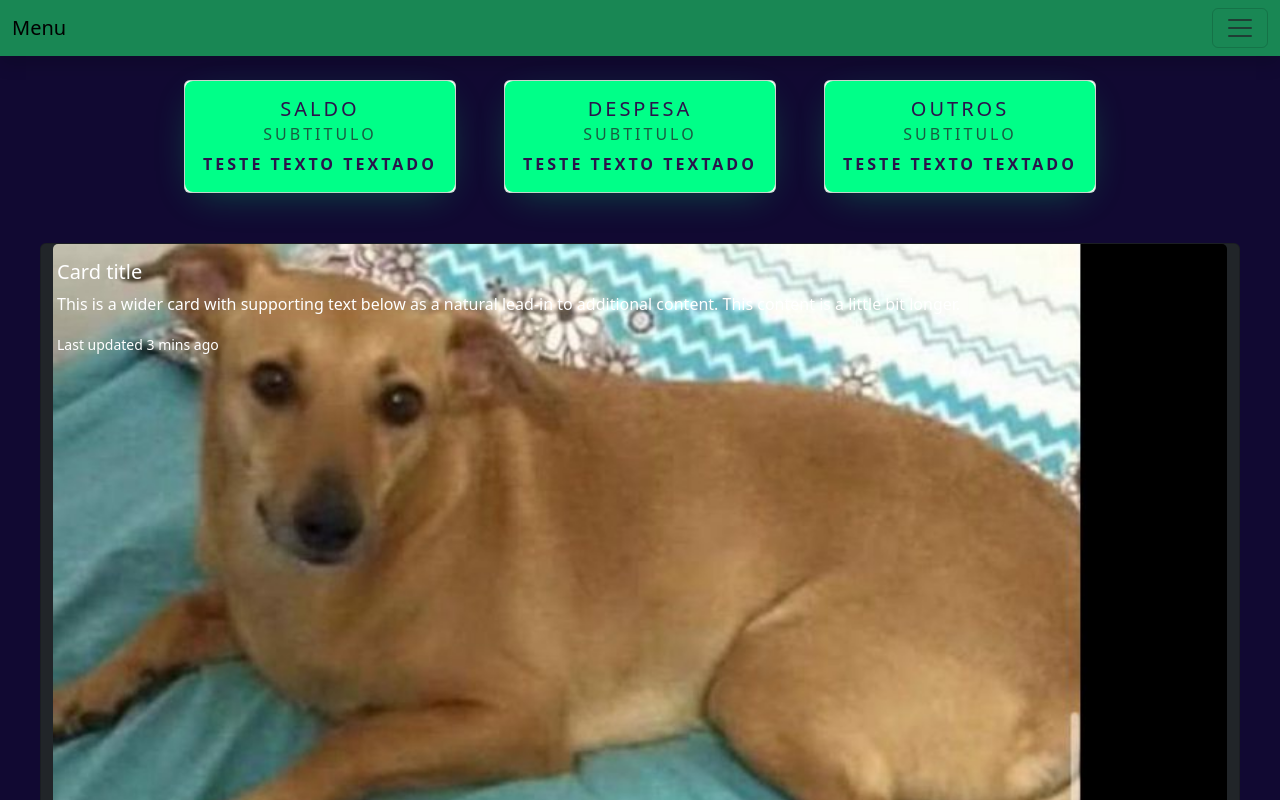
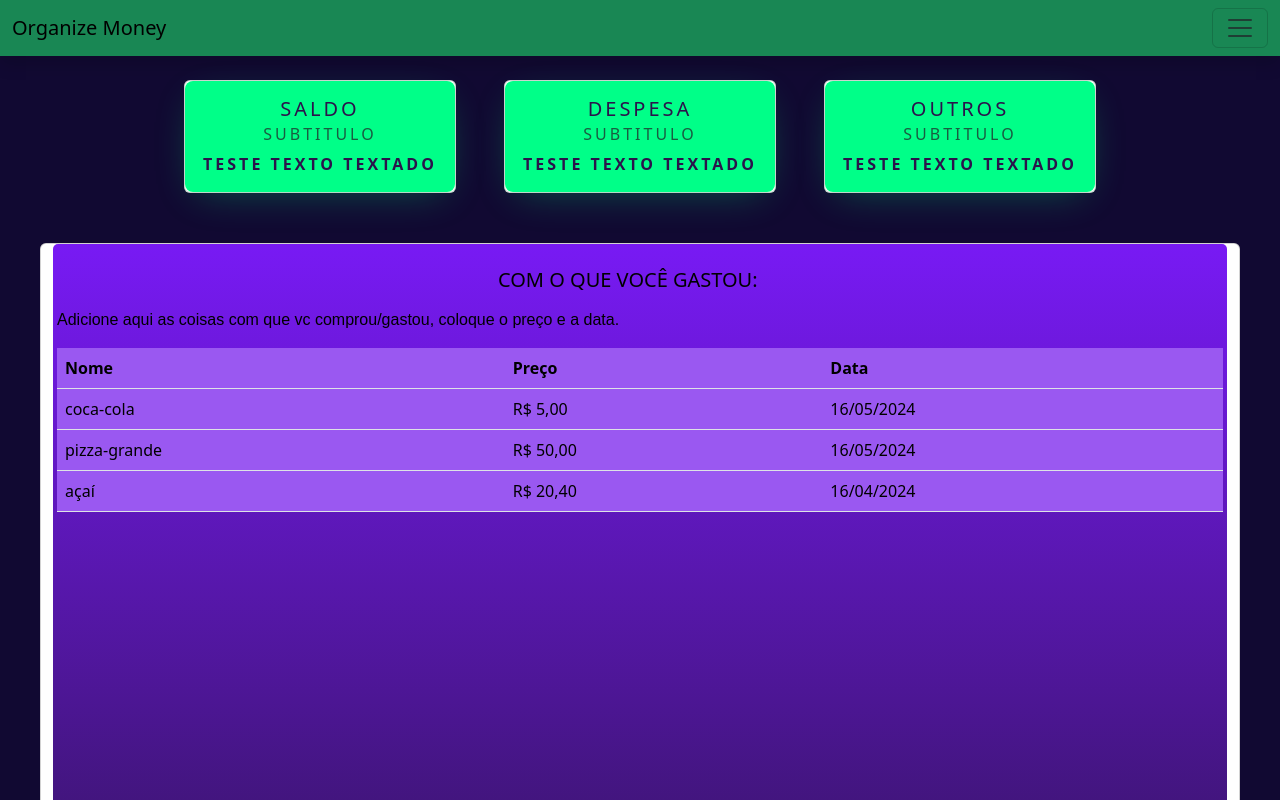
Before and after one commit to kelvis1/Organize-Money-vue, a Vue app: page /home in a window 1280 px wide. Shown: the top 800 px of the page. Built offline with nearby package versions, Linux system fonts and the light colour scheme.

Commit message:
fiz a boxcenter e customizei, agora tenho que deixar funcional

```diff
--- a/src/components/Boxcenter.vue
+++ b/src/components/Boxcenter.vue
@@ -1,10 +1,41 @@
 <template>
-  <div class="card text-bg-dark">
-  <img src="/img/caramelo.jpg" class="card-img" alt="caramelo">
+  <div class="card">
+  <div  class="card-img"></div>
   <div class="card-img-overlay">
-    <h5 class="card-title">Card title</h5>
-    <p class="card-text">This is a wider card with supporting text below as a natural lead-in to additional content. This content is a little bit longer.</p>
-    <p class="card-text"><small>Last updated 3 mins ago</small></p>
+    <h5 class="card-title mx-auto p-2" style="width: 300px; fw-bold">COM O QUE VOCÊ GASTOU:</h5>
+    <p class="card-text ">Adicione aqui as coisas com que vc comprou/gastou, coloque o preço e a data.</p>
+
+
+    <table class="table">
+  <thead>
+    <tr>
+      <th scope="col">Nome</th>
+      <th scope="col">Preço</th>
+      <th scope="col">Data</th>
+    </tr>
+  </thead>
+  <tbody>
+    <tr>
+
+      <td>coca-cola</td>
+      <td>R$ 5,00</td>
+      <td>16/05/2024</td>
+    </tr>
+    <tr>
+
+      <td>pizza-grande</td>
+      <td>R$ 50,00</td>
+      <td>16/05/2024</td>
+    </tr>
+    <tr>
+
+      <td>açaí</td>
+      <td>R$ 20,40</td>
+      <td>16/04/2024</td>
+    </tr>
+  </tbody>
+</table>
+
   </div>
 </div>
 </template>
@@ -17,11 +48,41 @@ export default {
 
 <style scoped>
 
+    @import url("https://fonts.googleapis.com/css?family=Varela+Round");
+
     .card{
         width: 150vh;
         display: block;
         margin: 50px auto 20px auto;
     }
 
+    .card-title{
+      color: black;
+      font-family: 'Varela' sans-serif;
+    }
 
+    .card-text{
+      color: black;
+      font-family: sans-serif;
+
+    }
+    .card-img{
+       background: linear-gradient(180deg,  #781af4 0%, #2b134b 100%);
+      height: 100vh;
+    }
+
+    th{
+      background: #9a58f1;
+      box-shadow: #2b134b;
+      cursor: pointer;
+    }
+
+    td{
+      background: #9a58f1;
+      box-shadow: #2b134b;
+      cursor: pointer;
+    }
+      td:hover{
+      background: #781af4;
+    }
 </style>
--- a/src/views/Home.vue
+++ b/src/views/Home.vue
@@ -1,15 +1,13 @@
 <template>
  <nav class="navbar bg-success shadow">
   <div class="container-fluid">
-    <span class="navbar-brand mb-0 h1">Menu</span>
+    <span class="navbar-brand mb-0 h1">Organize Money</span>
 
     <button class="navbar-toggler" type="button" data-bs-toggle="modal" data-bs-target="#exampleModal">
       <span class="navbar-toggler-icon"></span>
     </button>
   </div>
 </nav>
-
-
 <div class="modal fade" id="exampleModal" tabindex="-1" aria-labelledby="exampleModalLabel" aria-hidden="true">
   <div class="modal-dialog modal-fullscreen">
     <div class="modal-content">
```
Also changed, not shown: img/denhero.png (added).
